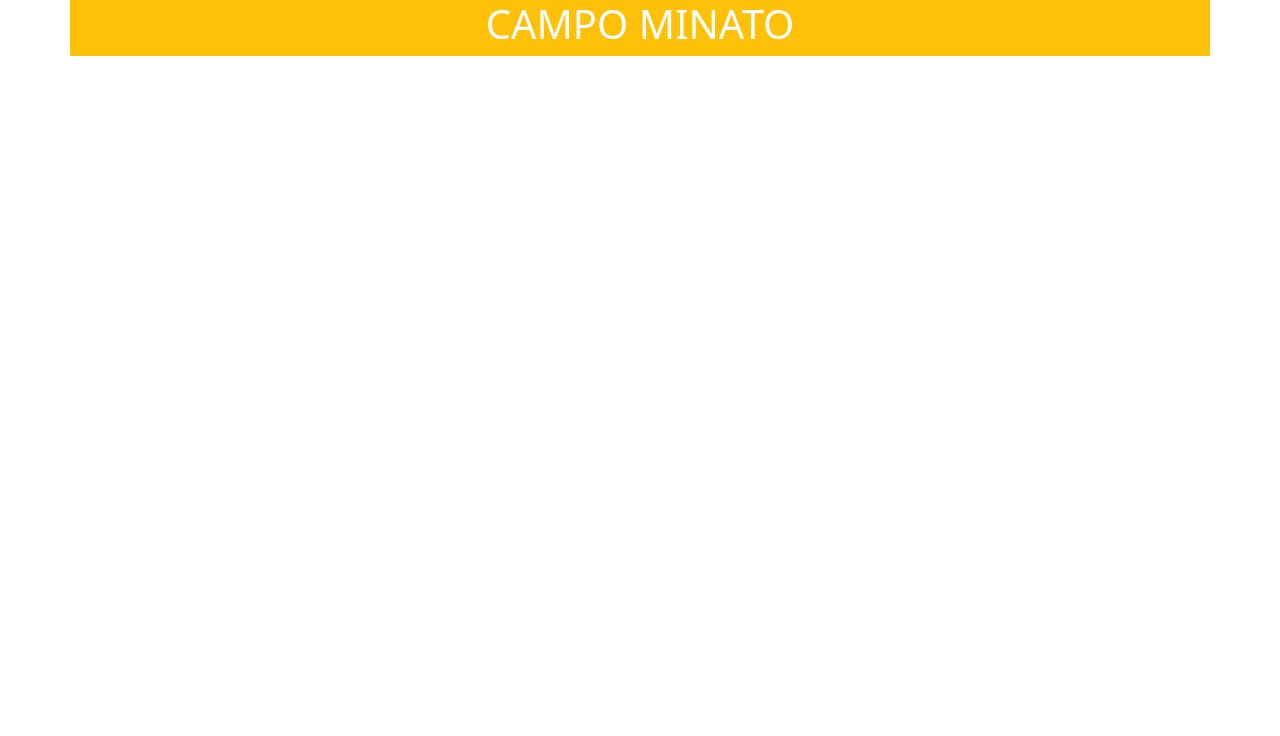
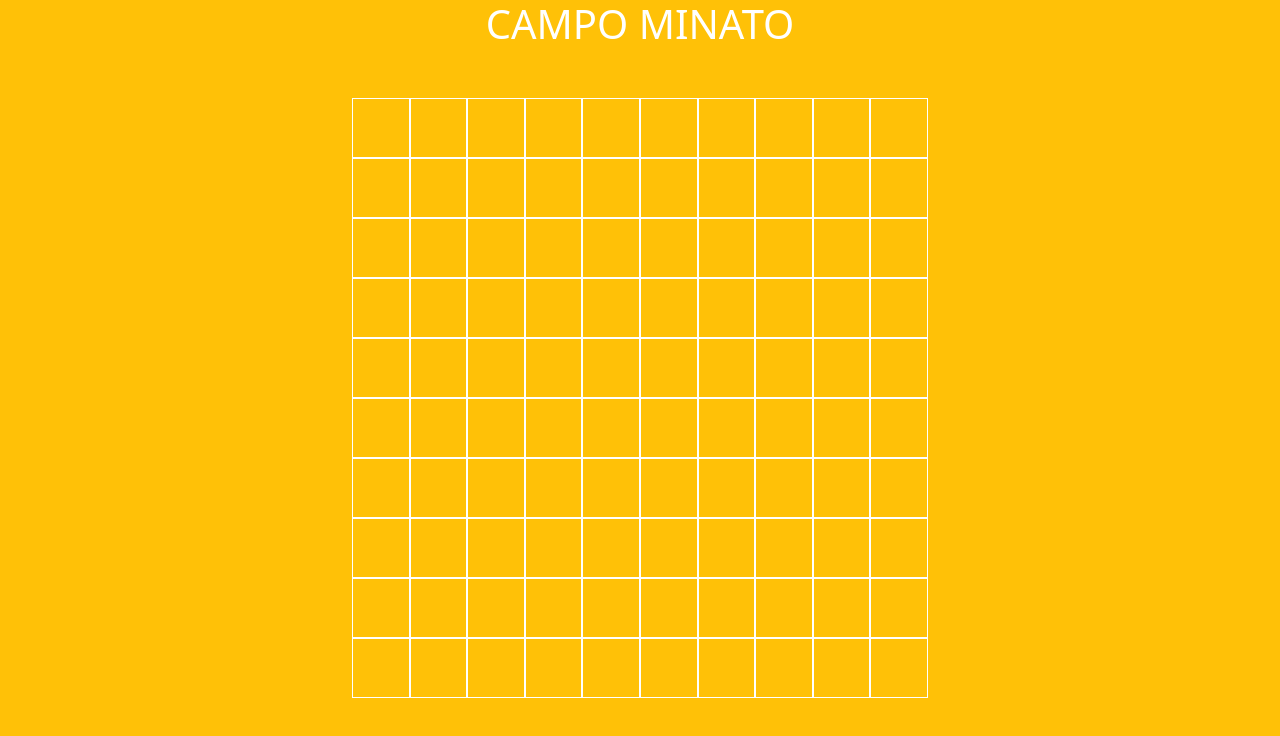
Before and after one commit to SimoneDiPrima/js-campominato-grid, a plain HTML site: page index.html in a window 1280 px wide. Drawn offline with nearby package versions, Linux system fonts and the light colour scheme.

Commit message:
creazione griglia per primo milestone

```diff
--- a/css/style.css
+++ b/css/style.css
@@ -0,0 +1,13 @@
+
+#grid{
+    width:600px;
+    height:600px;
+    margin: 50px auto;
+}
+.cell{
+    cursor:pointer;
+    height:calc(100% / 10 );
+    width:calc(100% / 10 );
+    border: 1px solid white;
+
+}
--- a/index.html
+++ b/index.html
@@ -9,12 +9,113 @@
     <link rel="stylesheet" href="css/style.css">
     <title>CAMPO MINATO</title>
 </head>
-<body>
-    <div class="container bg-warning text-white">
-        <div class="row">
-            <div class="col">
-                <div class="h1 text-center">CAMPO MINATO</div>
-
+<body class=" bg-warning text-white">
+    <header>
+        <div class="h1 text-center">CAMPO MINATO</div>
+    </header>
+    <div class="container main-section">
+        <div class="row" id="grid">
+            <div class="col-12 d-flex align-items-center justify-content center text-center flex-wrap">
+                <div class="cell"></div>
+                <div class="cell"></div>
+                <div class="cell"></div>
+                <div class="cell"></div>
+                <div class="cell"></div>
+                <div class="cell"></div>
+                <div class="cell"></div>
+                <div class="cell"></div>
+                <div class="cell"></div>
+                <div class="cell"></div>
+                <div class="cell"></div>
+                <div class="cell"></div>
+                <div class="cell"></div>
+                <div class="cell"></div>
+                <div class="cell"></div>
+                <div class="cell"></div>
+                <div class="cell"></div>
+                <div class="cell"></div>
+                <div class="cell"></div>
+                <div class="cell"></div>
+                <div class="cell"></div>
+                <div class="cell"></div>
+                <div class="cell"></div>
+                <div class="cell"></div>
+                <div class="cell"></div>
+                <div class="cell"></div>
+                <div class="cell"></div>
+                <div class="cell"></div>
+                <div class="cell"></div>
+                <div class="cell"></div>
+                <div class="cell"></div>
+                <div class="cell"></div>
+                <div class="cell"></div>
+                <div class="cell"></div>
+                <div class="cell"></div>
+                <div class="cell"></div>
+                <div class="cell"></div>
+                <div class="cell"></div>
+                <div class="cell"></div>
+                <div class="cell"></div>
+                <div class="cell"></div>
+                <div class="cell"></div>
+                <div class="cell"></div>
+                <div class="cell"></div>
+                <div class="cell"></div>
+                <div class="cell"></div>
+                <div class="cell"></div>
+                <div class="cell"></div>
+                <div class="cell"></div>
+                <div class="cell"></div>
+                <div class="cell"></div>
+                <div class="cell"></div>
+                <div class="cell"></div>
+                <div class="cell"></div>
+                <div class="cell"></div>
+                <div class="cell"></div>
+                <div class="cell"></div>
+                <div class="cell"></div>
+                <div class="cell"></div>
+                <div class="cell"></div>
+                <div class="cell"></div>
+                <div class="cell"></div>
+                <div class="cell"></div>
+                <div class="cell"></div>
+                <div class="cell"></div>
+                <div class="cell"></div>
+                <div class="cell"></div>
+                <div class="cell"></div>
+                <div class="cell"></div>
+                <div class="cell"></div>
+                <div class="cell"></div>
+                <div class="cell"></div>
+                <div class="cell"></div>
+                <div class="cell"></div>
+                <div class="cell"></div>
+                <div class="cell"></div>
+                <div class="cell"></div>
+                <div class="cell"></div>
+                <div class="cell"></div>
+                <div class="cell"></div>
+                <div class="cell"></div>
+                <div class="cell"></div>
+                <div class="cell"></div>
+                <div class="cell"></div>
+                <div class="cell"></div>
+                <div class="cell"></div>
+                <div class="cell"></div>
+                <div class="cell"></div>
+                <div class="cell"></div>
+                <div class="cell"></div>
+                <div class="cell"></div>
+                <div class="cell"></div>
+                <div class="cell"></div>
+                <div class="cell"></div>
+                <div class="cell"></div>
+                <div class="cell"></div>
+                <div class="cell"></div>
+                <div class="cell"></div>
+                <div class="cell"></div>
+                <div class="cell"></div>
             </div>
         </div>
     </div>
```
